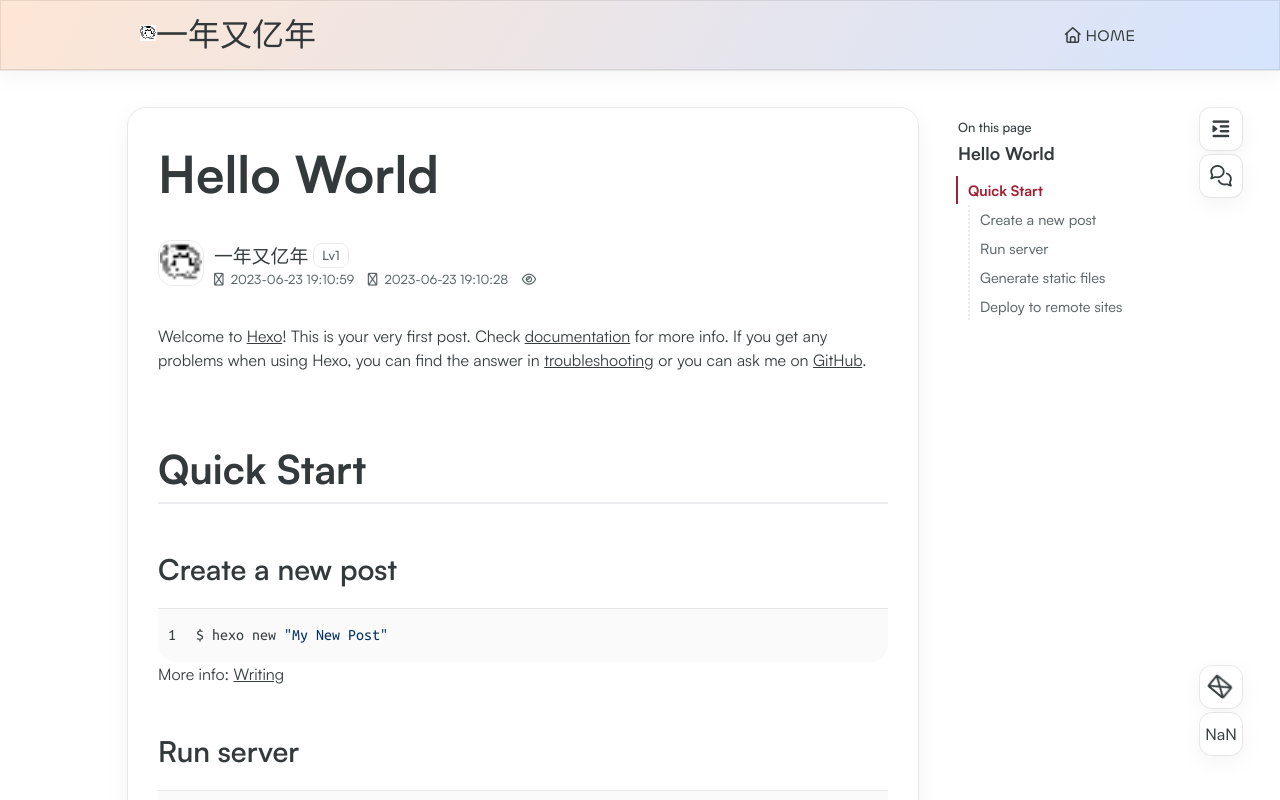
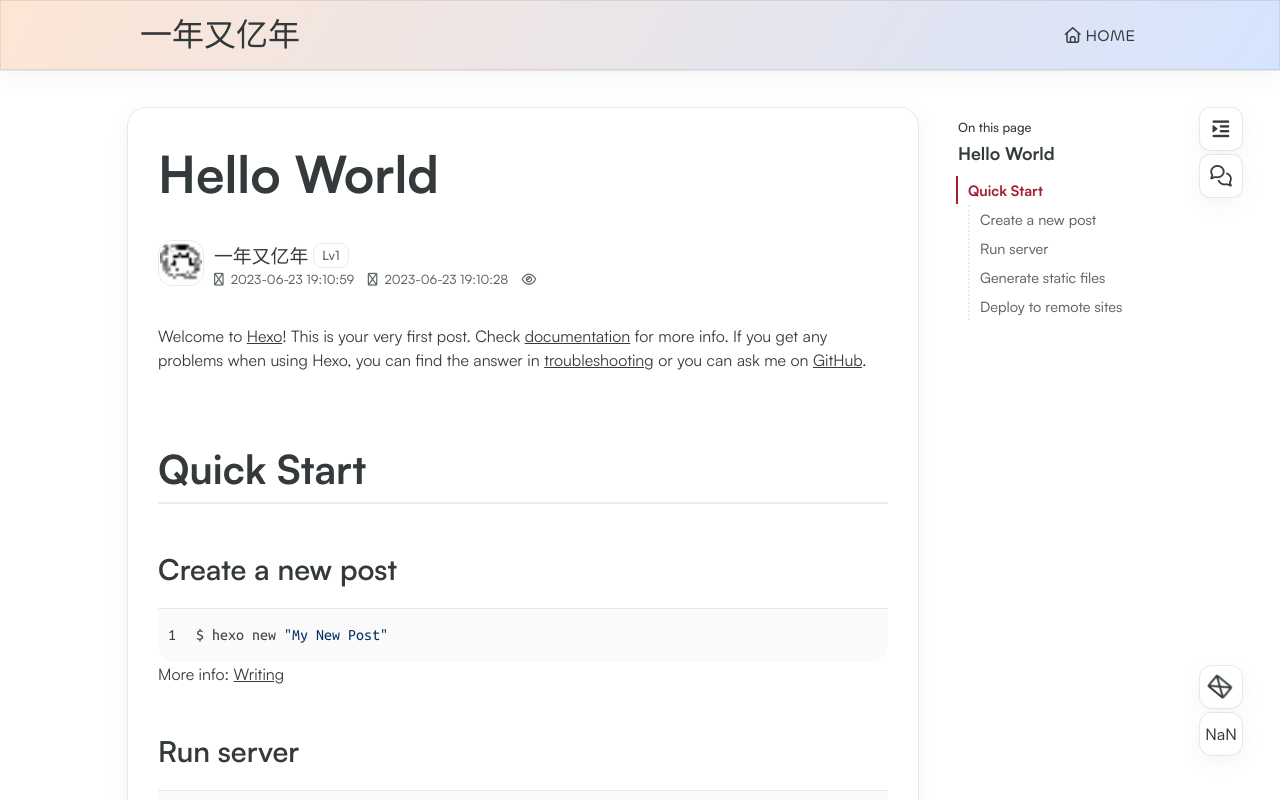
Before and after one commit to yinianyouyinian/yinianyouyinian.github.io, a plain HTML site: page 2023/06/23/hello-world/index.html in a window 1280 px wide. Shown: the top 800 px of the page. Drawn offline with Linux system fonts and the light colour scheme; some packages are replaced by stand-ins of ours; a script that the page names is missing; a web font is replaced by a local one.

Commit message:
Site updated: 2023-06-24 16:42:43

```diff
--- a/2023/06/23/hello-world/index.html
+++ b/2023/06/23/hello-world/index.html
@@ -116,10 +116,6 @@
 
     <div class="navbar-content">
         <div class="left">
-
-                <a class="logo-image" href="/">
-                    <img src="/images/redefine-favicon.ico">
-                </a>
 
             <a class="logo-title" href="/">
 
```
Also changed, not shown: 404.html (+0 -4 lines), archives/2023/06/index.html (+0 -4 lines), archives/2023/index.html (+0 -4 lines), archives/index.html (+0 -4 lines), index.html (+0 -4 lines).
